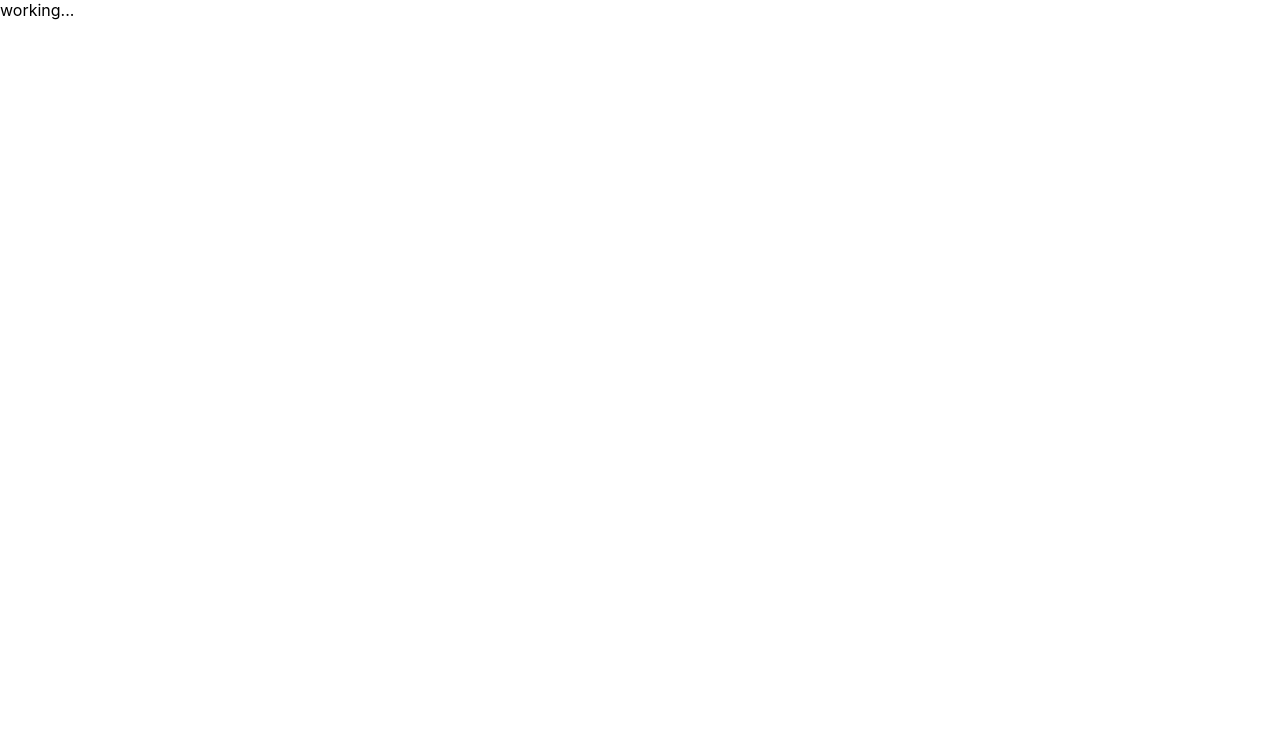
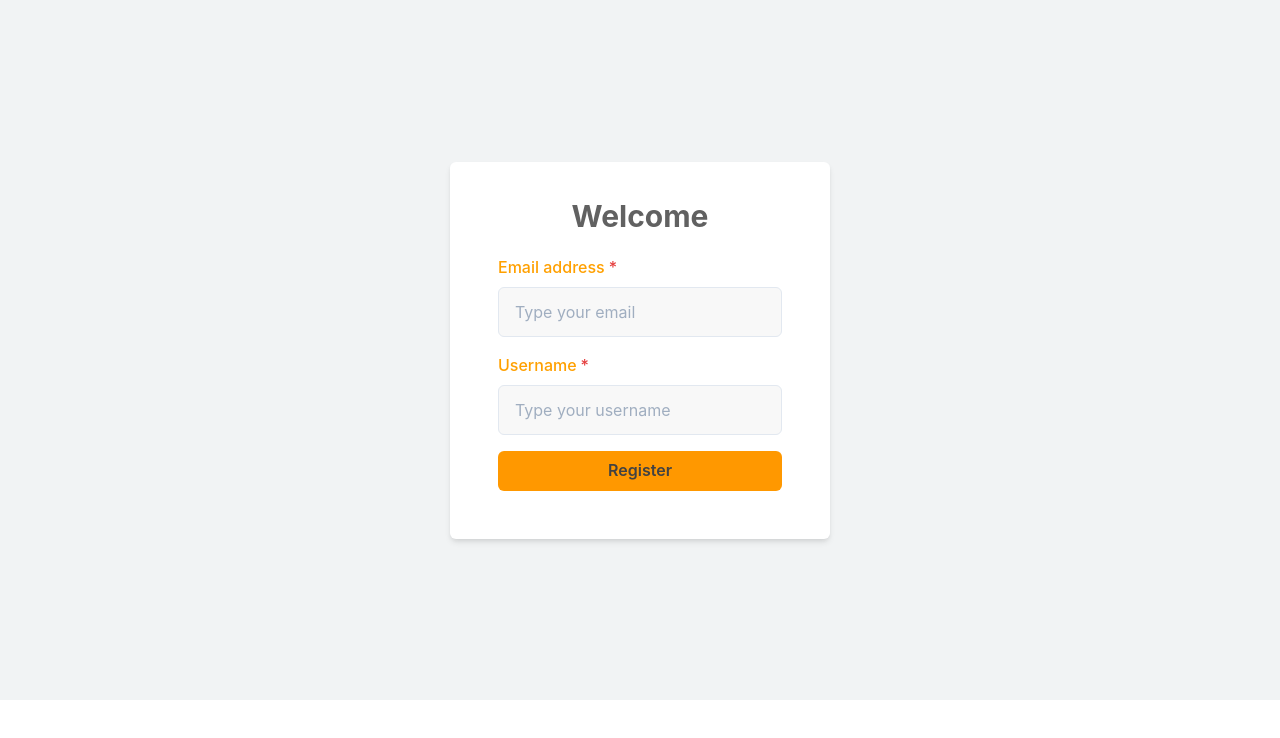
Before and after one commit to SakibAbrar/custom-react-hook-form, a React (Create React App) app: page / in a window 1280 px wide. Shown: the top 738 px of the page. Built offline with nearby package versions, Linux system fonts and the light colour scheme.

Commit message:
Create a basic form ui component using chakra-ui

```diff
--- a/package.json
+++ b/package.json
@@ -3,9 +3,13 @@
   "version": "0.1.0",
   "private": true,
   "dependencies": {
+    "@chakra-ui/react": "^1.6.5",
+    "@emotion/react": "^11",
+    "@emotion/styled": "^11",
     "@testing-library/jest-dom": "^5.11.4",
     "@testing-library/react": "^11.1.0",
     "@testing-library/user-event": "^12.1.10",
+    "framer-motion": "^4",
     "react": "^17.0.2",
     "react-dom": "^17.0.2",
     "react-scripts": "4.0.3",
--- a/src/App.js
+++ b/src/App.js
@@ -1,10 +1,18 @@
-
+import { Flex, Stack } from '@chakra-ui/react';
+import Form from './Form';
 const App = () => {
   return (
-    <div>
-      working...
-    </div>
+    <Flex
+      minH="calc(100vh - 100px)"
+      backgroundColor="#f1f3f4"
+      flexDirection="column"
+      justifyContent="center"
+    >
+      <Stack flexDir="column" alignItems="center">
+        <Form />
+      </Stack>
+    </Flex>
   );
-}
+};
 
 export default App;
--- /dev/null
+++ b/src/Form.js
@@ -0,0 +1,61 @@
+import React from 'react';
+import {
+  Stack,
+  Text,
+  FormControl,
+  FormLabel,
+  Input,
+  Button,
+} from '@chakra-ui/react';
+const Form = () => {
+  return (
+    <Stack
+      as="form"
+      minW="380px"
+      spacing={4}
+      pl={12}
+      pr={12}
+      pb={12}
+      pt={8}
+      backgroundColor="white"
+      boxShadow="md"
+      borderRadius="6px"
+    >
+      <Text color="#616161" textAlign="center" fontSize="3xl" fontWeight="bold">
+        Welcome
+      </Text>
+      <FormControl id="email" isRequired>
+        <FormLabel color="#ffa000">Email address</FormLabel>
+        <Input
+          h="50px"
+          type="email"
+          bg="#f8f8f8"
+          focusBorderColor="#616161"
+          placeholder="Type your email"
+        />
+      </FormControl>
+
+      <FormControl id="email" isRequired>
+        <FormLabel color="#ffa000">Username</FormLabel>
+        <Input
+          h="50px"
+          type="text"
+          bg="#f8f8f8"
+          focusBorderColor="#616161"
+          placeholder="Type your username"
+        />
+      </FormControl>
+      <Button
+        type="submit"
+        variant="solid"
+        color="#424242"
+        bg="#ff9800"
+        _hover={{ color: '#757575', bg: '#ffe082' }}
+      >
+        Register
+      </Button>
+    </Stack>
+  );
+};
+
+export default Form;
--- a/src/index.js
+++ b/src/index.js
@@ -1,11 +1,13 @@
 import React from 'react';
 import ReactDOM from 'react-dom';
 import './index.css';
+import { ChakraProvider } from '@chakra-ui/react';
 import App from './App';
-
 ReactDOM.render(
   <React.StrictMode>
-    <App />
+    <ChakraProvider>
+      <App />
+    </ChakraProvider>
   </React.StrictMode>,
   document.getElementById('root')
 );
```
Also changed, not shown: 1 other file (tests, documents, lock files or other folders).
